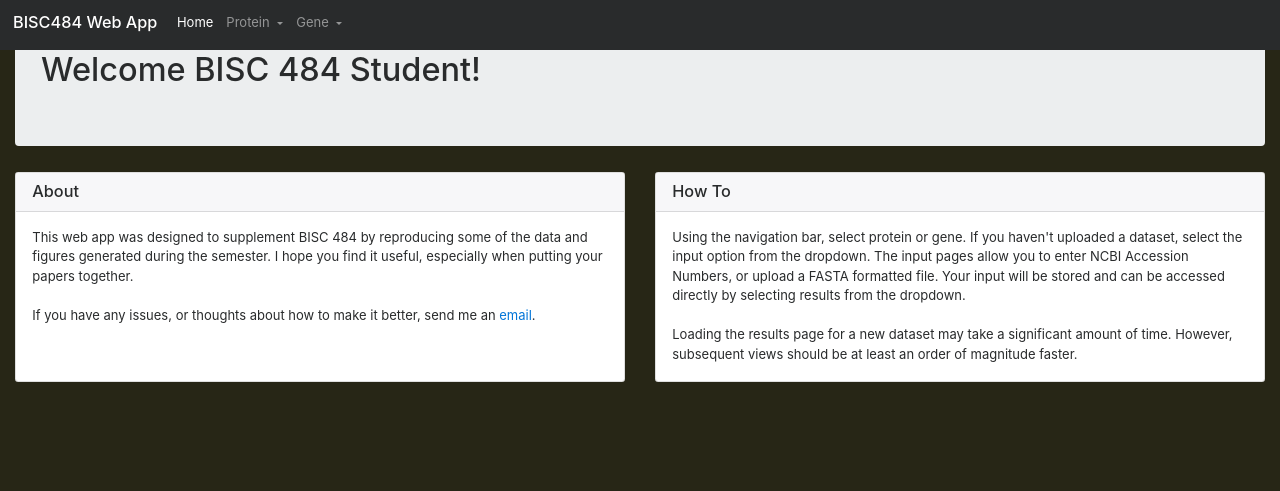
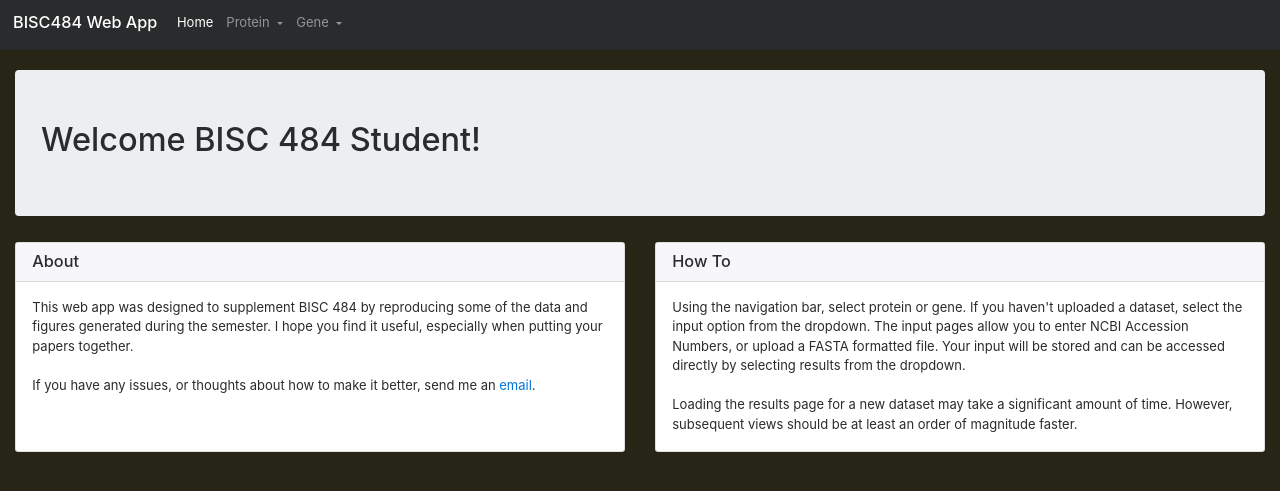
Before and after one commit to scottfones/bisc484, a Flask app: page / in a window 1280 px wide. Shown: the top 491 px of the page. Run offline with Flask 2, Linux system fonts and the light colour scheme; some libraries are stand-ins or nearby versions.

Commit message:
added padding for fixed top navbar

```diff
--- a/bioApp/app/templates/base.html
+++ b/bioApp/app/templates/base.html
@@ -41,7 +41,7 @@
 
 </head>
 
-<body style="background-color:#272616;position:relative;" data-spy="scroll" data-target="#navSpy">
+<body style="background-color:#272616;position:relative;padding-top:70px;" data-spy="scroll" data-target="#navSpy">
 
   <!-- navbar -->
   <nav class="navbar navbar-toggleable-md navbar-inverse bg-inverse fixed-top">
```
